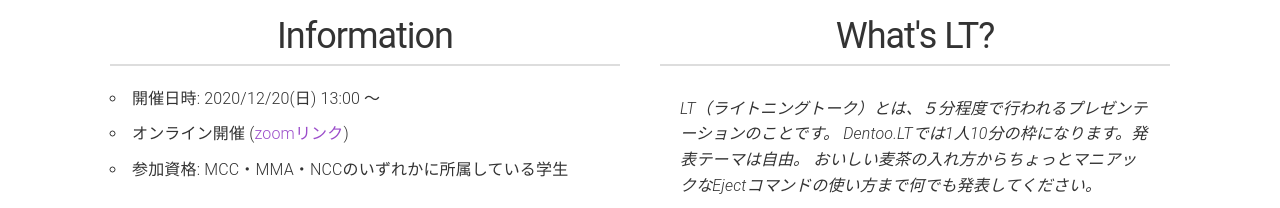
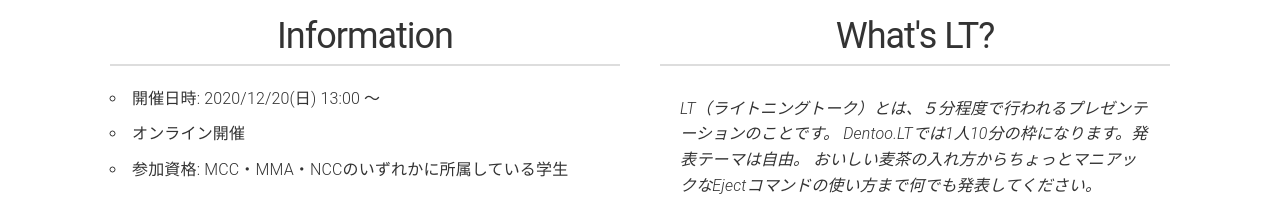
Before and after one commit to uecmma/MCCMMANCC2020, a plain HTML site: page index.html in a window 1280 px wide. Shown: the part 1000-1208 px from the top of the page. Drawn offline with Linux system fonts and the light colour scheme.

Commit message:
deploy: 0260a578210d8ca2a82f8798ff5780fe1c84ce04

```diff
--- a/index.html
+++ b/index.html
@@ -58,7 +58,7 @@
           <div class="description">
             <ul>
               <li>開催日時: 2020/12/20(日) 13:00 〜</li>
-              <li>オンライン開催 (<a href="https://uec-tokyo.zoom.us/j/96920510567?pwd=RjZxWlp6YUZORnVKcGVCSHFuT084Zz09" target="_blank" rel="noopener">zoomリンク</a>)</li>
+              <li>オンライン開催</li>
               <li>参加資格: MCC・MMA・NCCのいずれかに所属している学生</li>
             </ul>
           </div>
```
